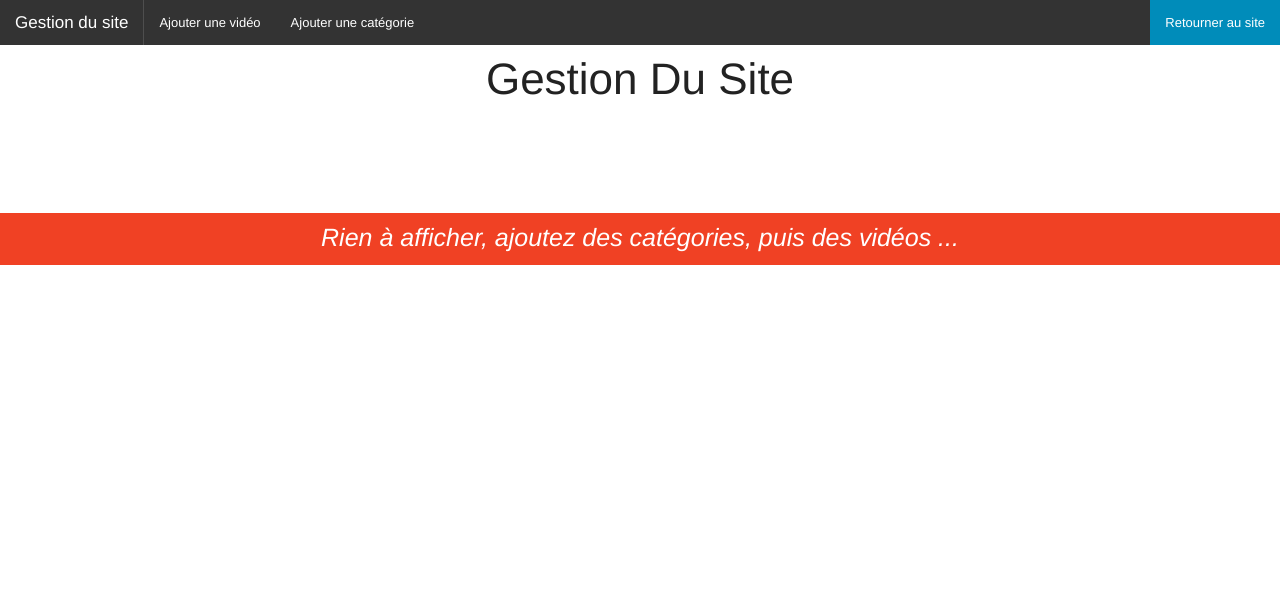
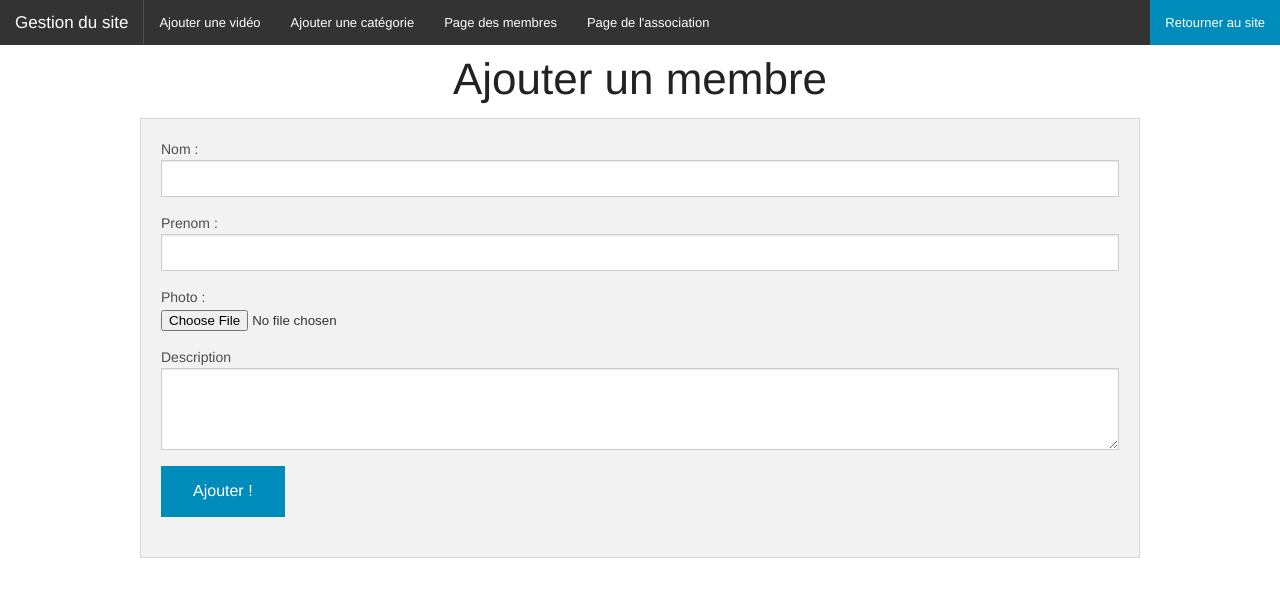
Before and after one commit to Molipate/3K_Image, a PHP site: page /index.php/admin/ajouterMembre in a window 1280 px wide. Shown: the top 597 px of the page. Run offline with PHP 8.4, Linux system fonts and the light colour scheme; the visitor is signed in with stand-in values (Sample User, id 1); data that the repository does not hold is empty; some libraries are stand-ins or nearby versions.

Commit message:
Je commence les pages statiques

```diff
--- /dev/null
+++ b/assets/css/admin.css
@@ -0,0 +1,24 @@
+.membre{
+    display: inline-block;
+    position: relative;
+    width: 100%;
+    height: 120px;
+}
+.membre_photo{
+
+    display: inline-block;
+}
+.membre_nom{
+    position: absolute;
+    display: inline-block;
+    font-size: 1.6em;
+}
+.membre_description{
+    position: absolute;
+    display: inline-block;
+    top: 40px;
+    height: 80px;
+    width: 800px;
+    word-wrap: break-word;
+    overflow: hidden;
+}
--- a/config.php
+++ b/config.php
@@ -1,11 +1,14 @@
 <?php
 define("hostname","localhost");  // ou localhost
-define("username","root");
-define("password","good45moli");
+define("username","user");
+define("password","passwd");
 define("database","Perso");
 
 
 define("BASE_URL","http://localhost/~molipate/Documents/3K_Image/");
 define("BASE_IMG","http://localhost/~molipate/Documents/3K_Image/assets/img/");
 
+#define("BASE_URL","http://93.26.213.91/~molipate/Documents/3K_Image/");
+#define("BASE_IMG","http://93.26.213.91/~molipate/Documents/3K_Image/assets/img/");
+
 define("default_controller","Main");
--- a/controllers/admin_c.php
+++ b/controllers/admin_c.php
@@ -4,13 +4,16 @@ class Admin{
 
     private $instanceOfVideo;
     private $instanceOfCategorie;
+    private $instanceOfMembre;
 
     //DONE
     public function __construct(){
         require_once("models/video_m.php");
         require_once("models/categorie_m.php");
+        require_once("models/membre_m.php");
         $this->instanceOfVideo = new Video_m();
         $this->instanceOfCategorie = new Categorie_m();
+        $this->instanceOfMembre = new Membre_m();
     }
     //DONE
     public function checkDroit(){
@@ -136,6 +139,75 @@ class Admin{
         $this->instanceOfVideo->delete($id);
         header("location: ".BASE_URL."index.php/admin/index");
     }
+    //DONE
+    public function membre(){
+        $this->checkDroit();
+
+        $membre = $this->instanceOfMembre->getAll();
+
+        include("views/admin/head_v.php");
+        include("views/admin/nav_v.php");
+        include("views/admin/membre/membre_v.php");
+        include("views/admin/foot_v.php");
+    }
+    //WORKS
+    public function validFormAjouterMembre(){
+
+        $this->checkDroit();
+        $errors = array();
+        $data = array();
+
+        if(empty($_POST['nom'])){
+            $errors['nom'] = "Veuillez saisir le nom de la personne";
+        }
+
+        if(empty($_POST['prenom'])){
+            $errors['prenom'] = "Veuillez saisir le prenom de la personne";
+        }
+
+        if(empty($_FILES['image']['name']))
+            $errors['image'] = "Veuillez choisir une image";
+        /*else{
+            $file_extension = strtolower(substr(strrchr($_FILES['icone']['name'], '.'), 1));
+            $extension_allowed = array( 'jpg' , 'jpeg' , 'gif' , 'png' );
+        }*/
+
+        $data['nom'] = htmlentities($_POST['nom']);
+        $data['prenom'] = htmlentities($_POST['prenom']);
+        $data['image'] = htmlentities($_FILES['image']['name']);
+        $data['description'] = htmlentities($_POST['description']);
+
+        if(!empty($errors)){
+            include("views/admin/head_v.php");
+            include("views/admin/nav_v.php");
+            include("views/admin/form/form_ajouter_membre.php");
+            include("views/admin/foot_v.php");
+        }
+        else{
+            $target = "assets/img/membre/".$data['image'];
+            if(move_uploaded_file($_FILES['image']['tmp_name'], $target)) {
+                echo "lol";
+                $this->instanceOfMembre->insert($data);
+                header("location: " . BASE_URL . "index.php/admin/membre");
+            }
+            else{
+                echo "Failed to move file";
+            }
+        }
+    }
+
+    public function ajouterMembre(){
+        include("views/admin/head_v.php");
+        include("views/admin/nav_v.php");
+        include("views/admin/form/form_ajouter_membre.php");
+        include("views/admin/foot_v.php");
+    }
+
+    public function modifierMembre($id){
+
+    }
+
+    public function supprMembre($id){}
 }
 
 
--- /dev/null
+++ b/models/membre_m.php
@@ -0,0 +1,36 @@
+<?php
+
+class Membre_m{
+
+    private $base;
+
+    public function __construct(){
+
+        $co = new Connexion();
+        $this->base = $co->connect();
+    }
+
+    public function getAll(){
+        $cmd = $this->base->prepare("SELECT nomMembre, prenomMembre, link_photo, descriptionMembre FROM membre");
+        $cmd->execute();
+        return $cmd->fetchAll();
+    }
+
+    public function insert($data){
+        $cmd = $this->base->prepare("INSERT INTO membre (nomMembre, prenomMembre,
+                  link_photo, descriptionMembre) VALUES (?, ?, ?, ?)");
+        $cmd->bindValue(1, $data['nom']);
+        $cmd->bindValue(2, $data['prenom']);
+        $cmd->bindValue(3, $data['image']);
+        $cmd->bindValue(4, $data['description']);
+        $cmd->execute();
+    }
+
+    public function delete($id){
+        $cmd = $this->base->prepare("DELETE FROM categorie WHERE idCategorie = ?");
+        $cmd->bindValue(1, $id);
+        $cmd->execute();
+    }
+}
+
+?>
--- /dev/null
+++ b/views/admin/form/form_ajouter_membre.php
@@ -0,0 +1,25 @@
+<h1 class="large-text-center">Ajouter un membre</h1>
+<div class="row">
+    <div class="panel">
+        <form action="<?=BASE_URL?>index.php/admin/validFormAjouterMembre" method="post" enctype="multipart/form-data">
+
+            <label for="nom">Nom : </label>
+            <input type="text" name="nom" id="nom" value="<?php if(!empty($data['nom'])){ echo $data['nom']; } ?>">
+            <?php if(!empty($errors['nom'])){ echo '<small class="error">'.$errors['nom']."</small>"; } ?>
+
+            <label for="prenom">Prenom : </label>
+            <input type="text" name="prenom" id="prenom" value="<?php if(!empty($data['prenom'])){ echo $data['prenom']; } ?>">
+            <?php if(!empty($errors['prenom'])){ echo '<small class="error">'.$errors['prenom']."</small>"; } ?>
+
+            <label for="image">Photo : </label>
+            <input type="hidden" name="MAX_FILE_SIZE" value="1073741824" />
+            <input type="file" name="image" id="image">
+            <?php if(!empty($errors['image'])){ echo '<small class="error">'.$errors['image']."</small>"; } ?>
+
+            <label for="description">Description</label>
+            <textarea rows="4" cols="50" name="description" id="description"></textarea>
+            <button>Ajouter !</button>
+
+        </form>
+    </div>
+</div>
--- a/views/admin/head_v.php
+++ b/views/admin/head_v.php
@@ -3,6 +3,7 @@
 <head>
     <title>exemple MVC php</title>
     <link rel="stylesheet" href="<?php echo BASE_URL; ?>assets/css/foundation.css" />
+    <link rel="stylesheet" href="<?=BASE_URL?>assets/css/admin.css">
     <script src="<?php echo BASE_URL; ?>assets/js/vendor/modernizr.js"></script>
 </head>
 <body>
--- a/views/admin/index_v.php
+++ b/views/admin/index_v.php
@@ -68,7 +68,7 @@ Rien à afficher, ajoutez des catégories, puis des vidéos ...
                             <td><img src="'.BASE_IMG.$v['link_image'].'"/></td>
                             <td>'.$this->makeVideo($v['linkVideo'], 250).'</td>
                             <td>
-                                <a href="'.BASE_URL.'index.php/admin/viewVideo/'.$v['idVideo'].'">
+                                <a href="'.BASE_URL.'index.php/video/video/'.$v['idVideo'].'">
                                     <img src="'.BASE_URL."assets/img/view.png".'">
                                     </a>
                             </td>
--- a/views/admin/nav_v.php
+++ b/views/admin/nav_v.php
@@ -12,9 +12,11 @@
             <li class="divider"></li>
             <li><a href="<?=BASE_URL?>index.php/admin/ajouterVideo">Ajouter une vidéo</a></li>
             <li><a href="<?=BASE_URL?>index.php/admin/ajouterCategorie">Ajouter une catégorie</a></li>
+            <li><a href="<?=BASE_URL?>index.php/admin/membre">Page des membres</a></li>
+            <li><a href="<?=BASE_URL?>index.php/admin/asso">Page de l'association</a></li>
         </ul>
         <ul class="right">
-            <li class="active"><a href="<?php echo BASE_URL; ?>index.php/main/index">Retourner au site</a></li>
+            <li class="active"><a href="<?php echo BASE_URL; ?>index.php/video/index">Retourner au site</a></li>
         </ul>
     </section>
 </nav>
--- a/views/head_v.php
+++ b/views/head_v.php
@@ -3,5 +3,6 @@
     <head>
         <meta charset="utf-8">
         <link rel="stylesheet" href="<?=BASE_URL?>assets/css/global.css">
+        <title><?=$title?></title>
     </head>
     <body>
--- a/views/index_v.php
+++ b/views/index_v.php
@@ -13,7 +13,7 @@
 
             <svg  id="svggg"height="390" width="450" style="position: absolute;">
 
-            <a href="<?=BASE_URL?>index.php/main/videos" style="background:red;">
+                <a href="<?=BASE_URL?>index.php/video/index" style="background:red;">
                     <title>Visionnes nos vidéos !</title>
                     <polygon  points="225,0,258,156,0,390" id="p_video" fill-opacity="0" ></polygon>
                     <text x="150" y="150" fill="black">Nos vidéos</text>
--- a/views/nav_v.php
+++ b/views/nav_v.php
@@ -1,6 +1,6 @@
 <nav>
     <div class="logo_nav">
-        <a href="<?=BASE_URL?>index.php"><img src="<?=BASE_URL?>assets/img/logo.png" alt="logo"/></a>
+        <a href="<?=BASE_URL?>index.php/main/index"><img src="<?=BASE_URL?>assets/img/logo.png" alt="logo"/></a>
     </div>
     <div class="zone_onglets">
         <table>
@@ -22,7 +22,7 @@
                     <td class="onglet_admin"><a href="<?= BASE_URL ?>index.php/admin/index">Gestion du site</a></td>
                     <td class="onglet_admin"><a href="<?= BASE_URL ?>index.php/main/deconnexion">Déconnexion</a></td>
                 <?php } else { ?>
-                    <td class="onglet"><a href="<?= BASE_URL ?>index.php/main/connexion">Administration</a></td>
+                    <td class="onglet_admin"><a href="<?= BASE_URL ?>index.php/main/connexion">Administration</a></td>
                 <?php } ?>
             </tr>
         </table>
```
Also changed, not shown: assets/BDD/Tables.sql (+9 -0 lines), assets/css/global.css (+21 -28 lines), controllers/main_c.php (+13 -0 lines), views/admin/membre/membre_v.php (added, +25 -0 lines), views/association_v.php (+3 -24 lines), views/membre_v.php (+14 -0 lines), assets/css/gestion.css (added). Lines whose indentation alone changed are shown as unchanged.
